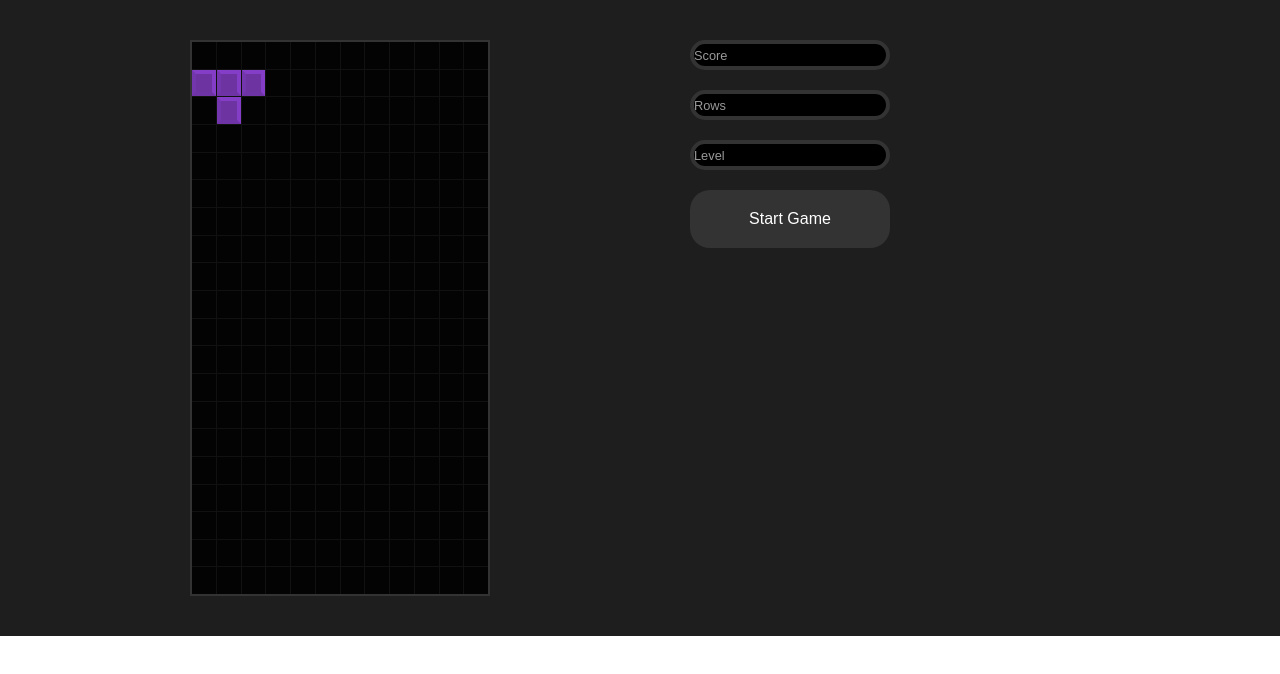
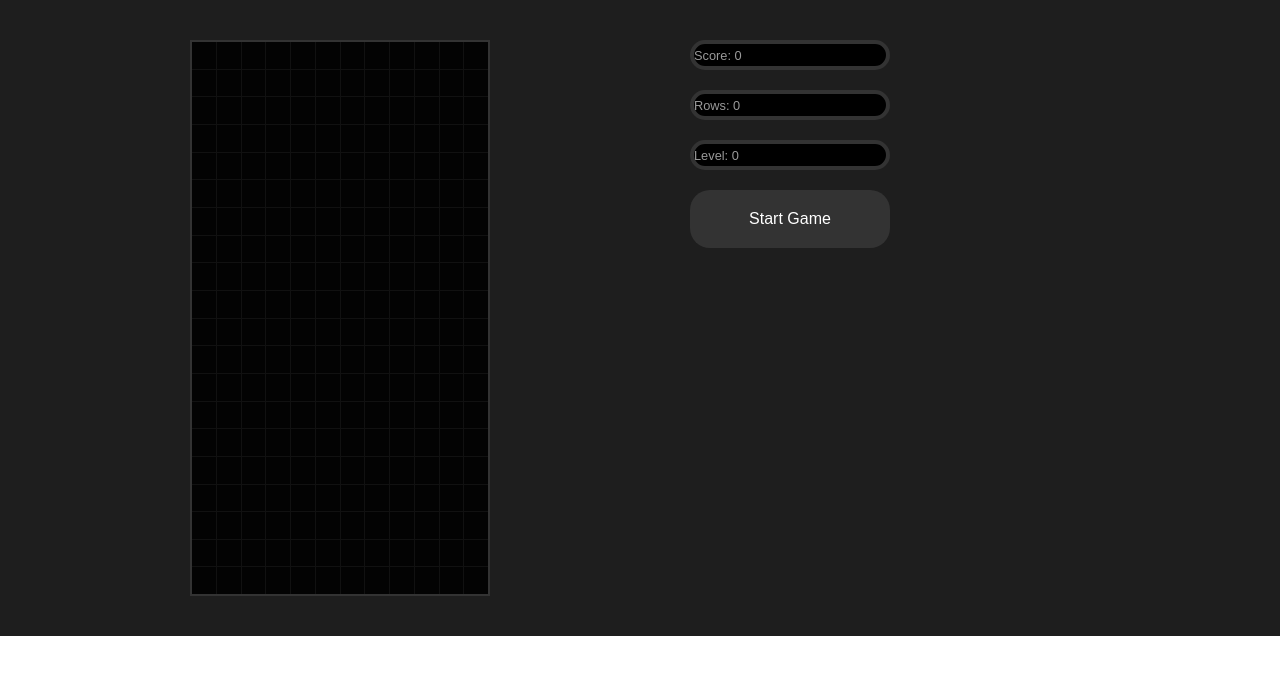
Before and after one commit to voluspak/tetris-app, a Next.js app: page / in a window 1280 px wide. Shown: the top 674 px of the page. Built offline with nearby package versions, Linux system fonts and the light colour scheme.

Commit message:
Created useGameStatus

```diff
--- a/src/components/Tetris.jsx
+++ b/src/components/Tetris.jsx
@@ -3,34 +3,69 @@ import Display from './Display'
 import Stage from './Stage'
 import StartButton from './StartButton'
 
+// Styled components
 import { StyledTetrisWrapper, StyledTetris } from './styles/StyledTetrisWrapper'
 
-import { createStage } from '@/utils/gameHelpers'
+// Utils
+import { createStage, checkCollision } from '@/utils/gameHelpers'
 
+// Hooks
 import { usePlayer } from '@/hooks/usePlayer'
 import { useStage } from '@/hooks/useStage'
+import { useInterval } from '@/hooks/useInterval'
+import { useGameStatus } from '@/hooks/useGameStatus'
 
 const Tetris = () => {
   const [dropTime, setDropTime] = useState(null)
   const [gameOver, setGameOver] = useState(false)
-  const { player, updatePlayerPosition, resetPlayer } = usePlayer()
-  const { stage, setStage } = useStage({ player })
+  const { player, updatePlayerPosition, resetPlayer, playerRotate } = usePlayer()
+  const { stage, setStage, rowsCleared } = useStage({ player, resetPlayer })
+  const { score, setScore, rows, setRows, level, setLevel } = useGameStatus({ rowsCleared })
 
   const movePlayer = direction => {
-    updatePlayerPosition({ x: direction, y: 0 })
+    if (!checkCollision(player, stage, { x: direction, y: 0 })) {
+      updatePlayerPosition({ x: direction, y: 0 })
+    }
   }
 
   const startGame = () => {
     // reset everything
     setStage(createStage())
+    setDropTime(1000)
     resetPlayer()
+    setGameOver(false)
+    setScore(0)
+    setLevel(0)
+    setRows(0)
   }
 
   const drop = () => {
-    updatePlayerPosition({ x: 0, y: 1, collided: false })
+    // increase level and speed when player has cleared 10 rows
+    if (rows > (level + 1) * 10) {
+      setLevel(prev => prev + 1)
+      setDropTime(1000 / (level + 1) + 200)
+    }
+
+    if (!checkCollision(player, stage, { x: 0, y: 1 })) {
+      updatePlayerPosition({ x: 0, y: 1, collided: false })
+    } else {
+      if (player.position.y < 1) {
+        console.log('Game over!!!')
+        setGameOver(true)
+        setDropTime(null)
+      }
+      updatePlayerPosition({ x: 0, y: 0, collided: true })
+    }
+  }
+
+  const keyUp = ({ key }) => {
+    if (gameOver) return
+
+    if (key === 'ArrowDown') setDropTime(1000 / (level + 1) + 200)
   }
 
   const dropPlayer = () => {
+    setDropTime(null)
     drop()
   }
 
@@ -44,12 +79,19 @@ const Tetris = () => {
       movePlayer(1)
     }
     if (key === 'ArrowDown') {
-      movePlayer(-1)
+      dropPlayer()
+    }
+    if (key === 'ArrowUp') {
+      playerRotate(stage, 1)
     }
   }
 
+  useInterval(() => {
+    drop()
+  }, dropTime)
+
   return (
-    <StyledTetrisWrapper role='button' tabIndex={0} onKeyDown={(e) => move(e)}>
+    <StyledTetrisWrapper role='button' tabIndex={0} onKeyDown={move} onKeyUp={keyUp}>
       <StyledTetris>
         <Stage stage={stage} />
         <aside>
@@ -58,13 +100,13 @@ const Tetris = () => {
             ? (<Display gameOver={gameOver} text='Game Over' />)
             : (
               <div>
-                <Display text='Score' />
-                <Display text='Rows' />
-                <Display text='Level' />
+                <Display text={`Score: ${score}`} />
+                <Display text={`Rows: ${rows}`} />
+                <Display text={`Level: ${level}`} />
               </div>
               )}
 
-          <StartButton onClick={startGame} />
+          <StartButton callback={startGame} />
         </aside>
       </StyledTetris>
     </StyledTetrisWrapper>
--- /dev/null
+++ b/src/hooks/useGameStatus.js
@@ -0,0 +1,21 @@
+import { useState, useEffect, useCallback } from 'react'
+
+export const useGameStatus = ({ rowsCleared }) => {
+  const [score, setScore] = useState(0)
+  const [rows, setRows] = useState(0)
+  const [level, setLevel] = useState(0)
+
+  const calcScore = useCallback(() => {
+    const linePoints = [40, 100, 300, 1200]
+    if (rowsCleared > 0) {
+      setScore(prev => prev + linePoints[rowsCleared - 1] * (level + 1))
+      setRows(prev => prev + rowsCleared)
+    }
+  }, [level, rowsCleared])
+
+  useEffect(() => {
+    calcScore()
+  }, [calcScore, rowsCleared, score])
+
+  return { score, setScore, rows, setRows, level, setLevel }
+}
--- a/src/hooks/usePlayer.js
+++ b/src/hooks/usePlayer.js
@@ -1,20 +1,49 @@
 import { useCallback, useState } from 'react'
 import { TETROMINOS, randomTetrominos } from '@/utils/consts'
-import { STAGE_WIDTH } from '@/utils/gameHelpers'
+import { STAGE_WIDTH, checkCollision } from '@/utils/gameHelpers'
 
 export const usePlayer = () => {
   const [player, setPlayer] = useState({
     position: { x: 0, y: 0 },
-    piece: TETROMINOS[randomTetrominos()].shape,
+    piece: TETROMINOS[0].shape,
     collided: false
   })
 
+  const rotate = (matrix, dir) => {
+    const rotatedTetro = matrix.map((_, index) => matrix.map((col) => col[index]))
+
+    if (dir > 0) {
+      return rotatedTetro.map(row => row.reverse())
+    }
+    return rotatedTetro.reverse()
+  }
+
+  const playerRotate = (stage, dir) => {
+    const clonedPlayer = structuredClone(player)
+
+    const position = clonedPlayer.position.x
+    let offset = 1
+    while (checkCollision(clonedPlayer, stage, { x: 0, y: 0 })) {
+      clonedPlayer.position.x += offset
+      offset = -(offset + (offset > 0 ? 1 : -1))
+
+      if (offset > clonedPlayer.piece[0].length) {
+        rotate(clonedPlayer.piece, -dir)
+        clonedPlayer.position.x = position
+        return
+      }
+    }
+
+    clonedPlayer.piece = rotate(clonedPlayer.piece, dir)
+    setPlayer(clonedPlayer)
+  }
+
   const updatePlayerPosition = ({ x, y, collided }) => {
-    setPlayer((prevState) => ({
-      ...prevState,
+    setPlayer((prev) => ({
+      ...prev,
       pos: {
-        x: (prevState.position.x += x),
-        y: (prevState.position.x += y)
+        x: (prev.position.x += x),
+        y: (prev.position.y += y)
       },
       collided
     }))
@@ -30,6 +59,5 @@ export const usePlayer = () => {
       collided: false
     })
   }, [])
-  console.log(player.piece)
-  return { player, updatePlayerPosition, resetPlayer }
+  return { player, updatePlayerPosition, resetPlayer, playerRotate }
 }
--- a/src/hooks/useStage.js
+++ b/src/hooks/useStage.js
@@ -3,8 +3,23 @@ import { createStage } from '@/utils/gameHelpers'
 
 export const useStage = ({ player, resetPlayer }) => {
   const [stage, setStage] = useState(createStage())
+  const [rowsCleared, setRowsCleared] = useState(0)
 
   useEffect(() => {
+    setRowsCleared(0)
+
+    const sweepRows = newStage => {
+      return newStage.reduce((acc, row) => {
+        if (row.findIndex(cell => cell[0] === 0) === -1) {
+          setRowsCleared(prev => prev + 1)
+          acc.unshift(new Array(newStage[0].length).fill([0, 'clear']))
+          return acc
+        }
+        acc.push(row)
+        return acc
+      }, [])
+    }
+
     const updateStage = prevStage => {
       // flush the stage first
       const newStage = prevStage.map(row =>
@@ -17,31 +32,23 @@ export const useStage = ({ player, resetPlayer }) => {
           if (value !== 0) {
             const posX = x + player.position.x
             const posY = y + player.position.y
-            if (
-              posY < stage.length &&
-              posX < stage[0].length &&
-              posY >= 0 &&
-              posX >= 0
-            ) {
-              newStage[posY][posX] = [
-                value,
-                `${player.collided ? 'merged' : 'clear'}`
-              ]
-            }
+            newStage[posY][posX] = [
+              value,
+              `${player.collided ? 'merged' : 'clear'}`
+            ]
           }
         })
       })
-
       if (player.collided) {
         resetPlayer()
+        return sweepRows(newStage)
       }
 
       return newStage
     }
 
     setStage(prev => updateStage(prev))
-  // eslint-disable-next-line react-hooks/exhaustive-deps
-  }, [player.collided, player.piece, player.position, resetPlayer])
+  }, [player, resetPlayer])
 
-  return { stage, setStage }
+  return { stage, setStage, rowsCleared }
 }
--- a/src/utils/gameHelpers.js
+++ b/src/utils/gameHelpers.js
@@ -6,3 +6,18 @@ export const createStage = () => {
     new Array(STAGE_WIDTH).fill([0, 'clear'])
   )
 }
+
+export const checkCollision = (player, stage, { x: moveX, y: moveY }) => {
+  for (let y = 0; y < player.piece.length; y++) {
+    for (let x = 0; x < player.piece[y].length; x++) {
+      if (player.piece[y][x] !== 0) {
+        if (!stage[y + player.position.y + moveY] ||
+          !stage[y + player.position.y + moveY][x + player.position.x + moveX] ||
+          stage[y + player.position.y + moveY][x + player.position.x + moveX][1] !== 'clear'
+        ) {
+          return true
+        }
+      }
+    }
+  }
+}
```
